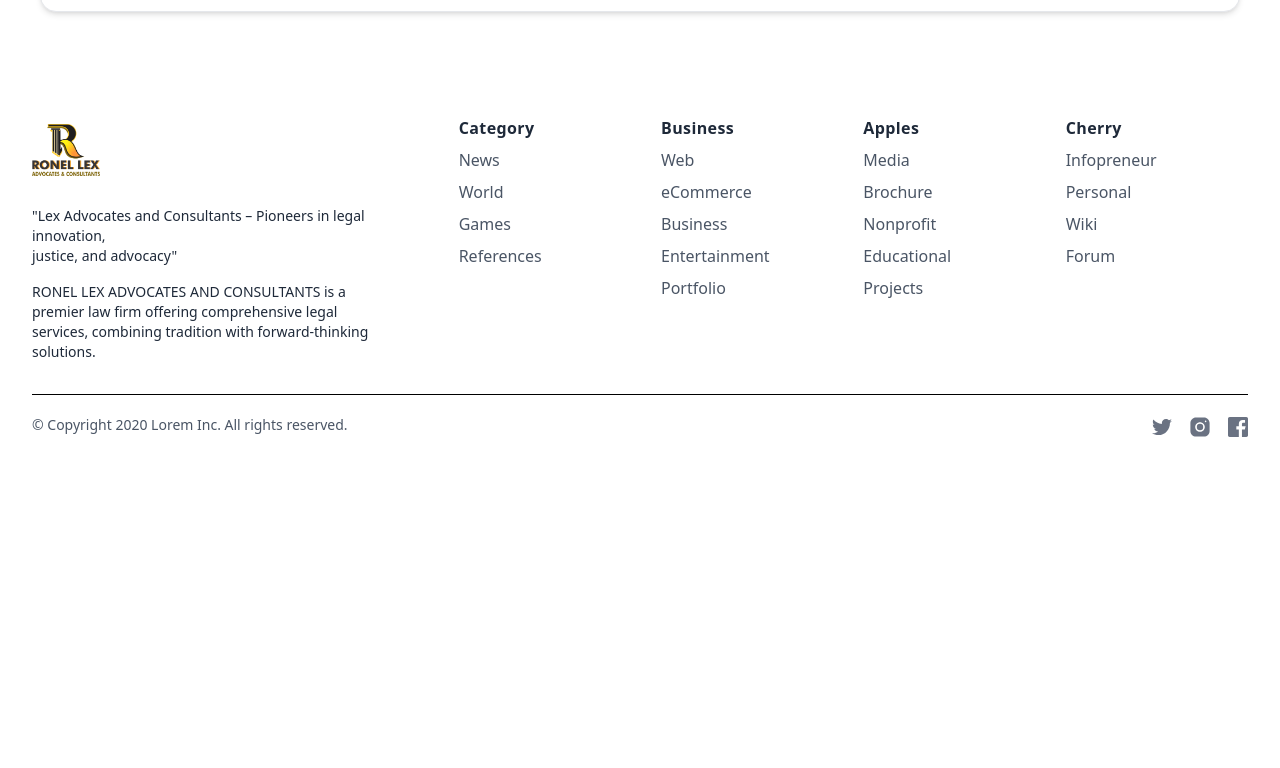
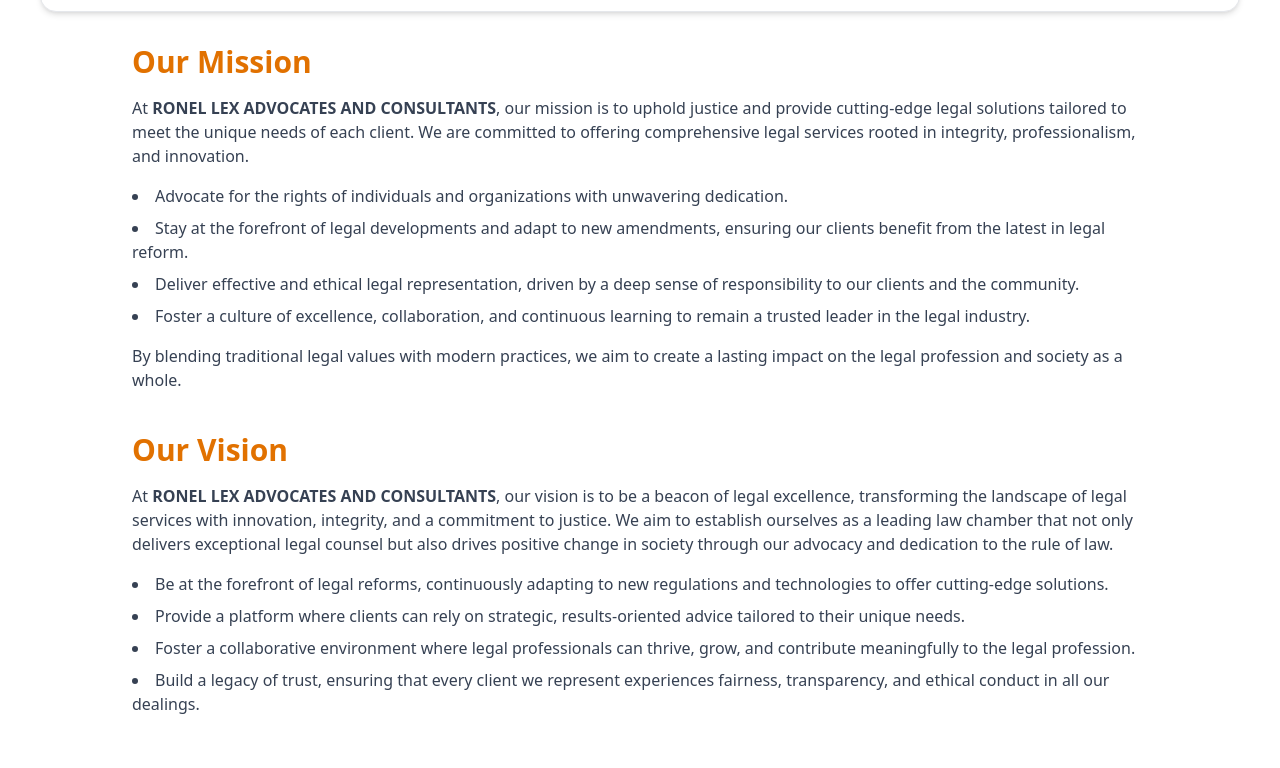
Before and after one commit to VinshMachado/Lexadvocates, a Next.js app in the folder lexadvocates/: page /About in a window 1280 px wide. Shown: the part 2152-2920 px from the top of the page. Before the commit the page ends 2631 px from the top, so only its background shows below. Built offline with nearby package versions, Linux system fonts and the light colour scheme.

Commit message:
mission vision

```diff
--- a/lexadvocates/Mycomponents/History.tsx
+++ b/lexadvocates/Mycomponents/History.tsx
@@ -5,6 +5,7 @@
   AccordionItem,
   AccordionTrigger,
 } from "@/components/ui/accordion";
+import MissionVision from "./MissionVision";
 
 const History = () => {
   return (
@@ -65,6 +66,7 @@
       </p>
 
       {Accord()}
+      <MissionVision />
     </div>
   );
 };
--- a/lexadvocates/Mycomponents/Maps.tsx
+++ b/lexadvocates/Mycomponents/Maps.tsx
@@ -3,15 +3,32 @@
 const Maps = () => {
   return (
     <>
-      <div className="w-full h-[600px] flex justify-center items-center mt-24 mb-24 flex-col ">
-        <h2 className="text-3xl font-semibold mb-6 text-gray-800 text-center">
-          Location
+      <div className="w-full h-auto flex justify-center items-center mt-24 mb-24 flex-col ">
+        <h2 className="text-5xl font-semibold  text-gray-800 text-center ">
+          {"Location's"}
         </h2>
-        <iframe
-          src="https://www.google.com/maps/embed?pb=!1m18!1m12!1m3!1d3889.5617578748816!2d74.86389412488167!3d12.87155776706413!2m3!1f0!2f0!3f0!3m2!1i1024!2i768!4f13.1!3m3!1m2!1s0x3ba35a2c2382953b%3A0x9ece208618ae60b0!2sNanthoor%2C%20Maroli%2C%20Mangaluru%2C%20Karnataka%20575007!5e0!3m2!1sen!2sin!4v1747674301365!5m2!1sen!2sin"
-          className="w-[90%] h-full rounded-md "
-          loading="lazy"
-        ></iframe>
+        <div className="w-full h-auto  flex flex-wrap sm:flex-nowrap items-center justify-center bg-white    m-10">
+          <div className="sm:w-1/2 w-full m-4 h-full bg-white flex flex-col justify-center items-center ">
+            <iframe
+              src="https://www.google.com/maps/embed?pb=!1m14!1m8!1m3!1d242.9876724189717!2d77.5572811!3d12.9844639!3m2!1i1024!2i768!4f13.1!3m3!1m2!1s0x3bae3dabb069c21b%3A0xdb9f96da0a65ad92!2sJetking%20Bangalore%20Rajajinagar%20%7C%20Cloud%20Computing%20%7C%20Cyber%20Security%20%7C%20Cloud%20AI%20%7C%20BCA%20Degree%20%7C%20Institute!5e0!3m2!1sen!2sin!4v1748186447984!5m2!1sen!2sin"
+              className="w-[97%] h-[80%] sm:h-[600px]  rounded-md "
+              loading="lazy"
+            ></iframe>
+            <h2 className="text-3xl font-semibold mb-6 text-gray-800 text-center ">
+              Bengaluru
+            </h2>
+          </div>
+          <div className="sm:w-1/2 w-full m-4 h-full bg-white flex flex-col justify-center items-center">
+            <iframe
+              src="https://www.google.com/maps/embed?pb=!1m18!1m12!1m3!1d1944.340882240649!2d74.89586418463257!3d12.92816368764755!2m3!1f0!2f0!3f0!3m2!1i1024!2i768!4f13.1!3m3!1m2!1s0x3ba357646e89934d%3A0x88ac889de0417cb8!2sPilikula%20Nisargadhama!5e0!3m2!1sen!2sin!4v1748188452753!5m2!1sen!2sin"
+              className="w-[97%] sm:h-[600px] m-4 rounded-md "
+              loading="lazy"
+            ></iframe>
+            <h2 className="text-3xl font-semibold mb-6 text-gray-800 text-center ">
+              Mangaluru
+            </h2>
+          </div>
+        </div>
       </div>
     </>
   );
--- /dev/null
+++ b/lexadvocates/Mycomponents/MissionVision.tsx
@@ -0,0 +1,78 @@
+import React from "react";
+
+const MissionVision = () => {
+  return (
+    <section className="max-w-5xl mx-auto p-6 sm:p-1 sm:mt-7 space-y-10">
+      {/* Mission */}
+      <div>
+        <h2 className="text-3xl font-bold mb-4 text-amber-600">Our Mission</h2>
+        <p className="text-gray-700 mb-4">
+          At <strong>RONEL LEX ADVOCATES AND CONSULTANTS</strong>, our mission
+          is to uphold justice and provide cutting-edge legal solutions tailored
+          to meet the unique needs of each client. We are committed to offering
+          comprehensive legal services rooted in integrity, professionalism, and
+          innovation.
+        </p>
+        <ul className="list-disc list-inside space-y-2 text-gray-700">
+          <li>
+            Advocate for the rights of individuals and organizations with
+            unwavering dedication.
+          </li>
+          <li>
+            Stay at the forefront of legal developments and adapt to new
+            amendments, ensuring our clients benefit from the latest in legal
+            reform.
+          </li>
+          <li>
+            Deliver effective and ethical legal representation, driven by a deep
+            sense of responsibility to our clients and the community.
+          </li>
+          <li>
+            Foster a culture of excellence, collaboration, and continuous
+            learning to remain a trusted leader in the legal industry.
+          </li>
+        </ul>
+        <p className="text-gray-700 mt-4">
+          By blending traditional legal values with modern practices, we aim to
+          create a lasting impact on the legal profession and society as a
+          whole.
+        </p>
+      </div>
+
+      {/* Vision */}
+      <div>
+        <h2 className="text-3xl font-bold mb-4 text-amber-600">Our Vision</h2>
+        <p className="text-gray-700 mb-4">
+          At <strong>RONEL LEX ADVOCATES AND CONSULTANTS</strong>, our vision is
+          to be a beacon of legal excellence, transforming the landscape of
+          legal services with innovation, integrity, and a commitment to
+          justice. We aim to establish ourselves as a leading law chamber that
+          not only delivers exceptional legal counsel but also drives positive
+          change in society through our advocacy and dedication to the rule of
+          law.
+        </p>
+        <ul className="list-disc list-inside space-y-2 text-gray-700">
+          <li>
+            Be at the forefront of legal reforms, continuously adapting to new
+            regulations and technologies to offer cutting-edge solutions.
+          </li>
+          <li>
+            Provide a platform where clients can rely on strategic,
+            results-oriented advice tailored to their unique needs.
+          </li>
+          <li>
+            Foster a collaborative environment where legal professionals can
+            thrive, grow, and contribute meaningfully to the legal profession.
+          </li>
+          <li>
+            Build a legacy of trust, ensuring that every client we represent
+            experiences fairness, transparency, and ethical conduct in all our
+            dealings.
+          </li>
+        </ul>
+      </div>
+    </section>
+  );
+};
+
+export default MissionVision;
--- a/lexadvocates/Mycomponents/Navbar.tsx
+++ b/lexadvocates/Mycomponents/Navbar.tsx
@@ -26,7 +26,7 @@
             </Link>
             <Link href="/Management">
               <DropdownMenuItem className="hover:font-bold hover:text-amber-400">
-                Management
+                Our Team
               </DropdownMenuItem>
             </Link>
             <Link href="/Features">
--- /dev/null
+++ b/lexadvocates/app/Contact/page.tsx
@@ -0,0 +1,63 @@
+import { Mail, MapPin, Phone } from "lucide-react";
+
+export default function page() {
+  return (
+    <div className="p-6 sm:p-10 max-w-4xl mx-auto space-y-10">
+      <h1 className="text-3xl font-bold text-center text-amber-400">
+        Contact Us
+      </h1>
+
+      {/* Contact Section */}
+      <div className="space-y-4">
+        <div className="space-y-2">
+          <div className="flex items-center gap-2">
+            <Phone className="w-5 h-5 text-blue-600" />
+            <span>+91 9535665806</span>
+          </div>
+          <div className="flex items-center gap-2">
+            <Phone className="w-5 h-5 text-blue-600" />
+            <span>+91 6366115806</span>
+          </div>
+
+          <div className="flex items-center gap-2">
+            <Mail className="w-5 h-5 text-blue-600" />
+            <span>ronellexadvocates@gmail.com</span>
+          </div>
+        </div>
+      </div>
+
+      {/* Address Section */}
+      <div className="grid grid-cols-1 md:grid-cols-2 gap-6 text-sm text-gray-800">
+        <div className="border p-4 rounded-md shadow-sm">
+          <h3 className="font-semibold text-lg mb-1">Mangaluru</h3>
+          <p>
+            #4-239, Pilikula,
+            <br />
+            Nisargadhama Nagara,
+            <br />
+            Moodushedde,
+            <br />
+            Vamanjoor Post,
+            <br />
+            Mangaluru - 575028
+          </p>
+        </div>
+
+        <div className="border p-4 rounded-md shadow-sm">
+          <h3 className="font-semibold text-lg mb-1">Bengaluru</h3>
+          <p>
+            No. 12/69, Jetking Building, First Floor,
+            <br />
+            Opp. to MEI Polytechnic,
+            <br />
+            59<sup>th</sup> Cross, 4<sup>th</sup> Block,
+            <br />
+            Rajajinagar,
+            <br />
+            Bengaluru - 560 010
+          </p>
+        </div>
+      </div>
+    </div>
+  );
+}
--- a/lexadvocates/app/Management/page.tsx
+++ b/lexadvocates/app/Management/page.tsx
@@ -1,12 +1,19 @@
+"use client";
 import React from "react";
 import { Card, CardContent } from "@/components/ui/card";
 
 import { Badge } from "@/components/ui/badge";
+import { motion } from "framer-motion";
 type TeamcardProps = {
   name: string;
   designation: string;
   qualifications: string;
   specialization: string[];
+};
+type StaffProps = {
+  name: string;
+  designation: string;
+  qualifications: string;
 };
 
 const Teamcard = ({
@@ -18,7 +25,11 @@
   const specializations: Array<string> = specialization;
 
   return (
-    <div className="p-4 md:p-10 max-w-3xl sm:w-1/3 mx-auto">
+    <motion.div
+      style={{ transformOrigin: "top center" }}
+      whileHover={{ scale: 1.1 }}
+      className="p-4 md:p-10 max-w-3xl sm:w-1/3 mx-auto"
+    >
       <Card className="rounded-2xl shadow-xl">
         <CardContent className="p-6">
           <h1 className="text-3xl font-bold text-amber-500 mb-1">{name}</h1>
@@ -36,7 +47,27 @@
           </div>
         </CardContent>
       </Card>
-    </div>
+    </motion.div>
+  );
+};
+
+const StaffCard = ({ name, designation, qualifications }: StaffProps) => {
+  return (
+    <motion.div
+      style={{ transformOrigin: "top center" }}
+      whileHover={{ scale: 1.1 }}
+      className="p-4 md:p-10 w-full m-3  sm:w-1/3 mx-auto"
+    >
+      <Card className="rounded-2xl shadow-xl">
+        <CardContent className="p-6">
+          <h1 className="text-3xl font-bold text-amber-500 mb-1">{name}</h1>
+          <p className="text-md text-gray-700 font-medium mb-2">
+            {designation}
+          </p>
+          <p className="text-sm text-gray-600 mb-4">{qualifications}</p>
+        </CardContent>
+      </Card>
+    </motion.div>
   );
 };
 
@@ -98,23 +129,19 @@
         "Tax Law",
       ],
     },
-    {
-      name: "Roshan R.",
-      designation: "H.R and Accountant",
-      qualifications: "M.Com.",
-      specializations: [],
-    },
-    {
-      name: "Rishal D’Souza",
-      designation: "Paralegal",
-      qualifications: "B.B.A.(Law), LL.B.",
-      specializations: [],
-    },
   ];
 
   return (
     <>
-      <div className="w-full h-auto flex  flex-wrap">
+      <motion.div
+        initial={{ opacity: 0, scale: 0 }}
+        animate={{ opacity: 1, scale: 1 }}
+        transition={{
+          duration: 0.8,
+          scale: { visualDuration: 0.4, bounce: 0.5 },
+        }}
+        className="w-full h-auto flex  flex-wrap justify-center items-center"
+      >
         {data.map((item, index) => {
           return (
             <Teamcard
@@ -126,7 +153,17 @@
             />
           );
         })}
-      </div>
+        <StaffCard
+          name="Roshan R."
+          designation="H.R and Accountant"
+          qualifications="M.Com."
+        />
+        <StaffCard
+          name="Rishal D’Souza"
+          designation="Paralegal"
+          qualifications="B.B.A.(Law), LL.B."
+        />
+      </motion.div>
     </>
   );
 };
```
